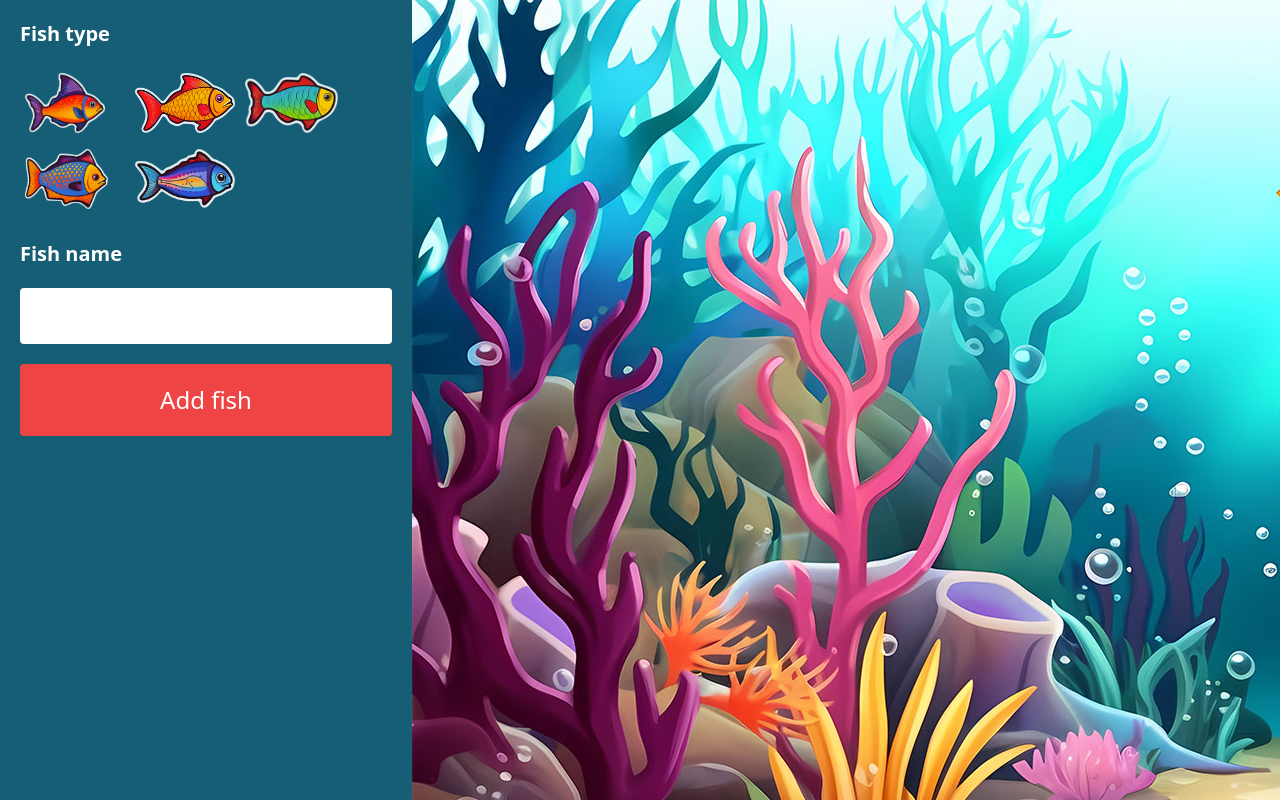
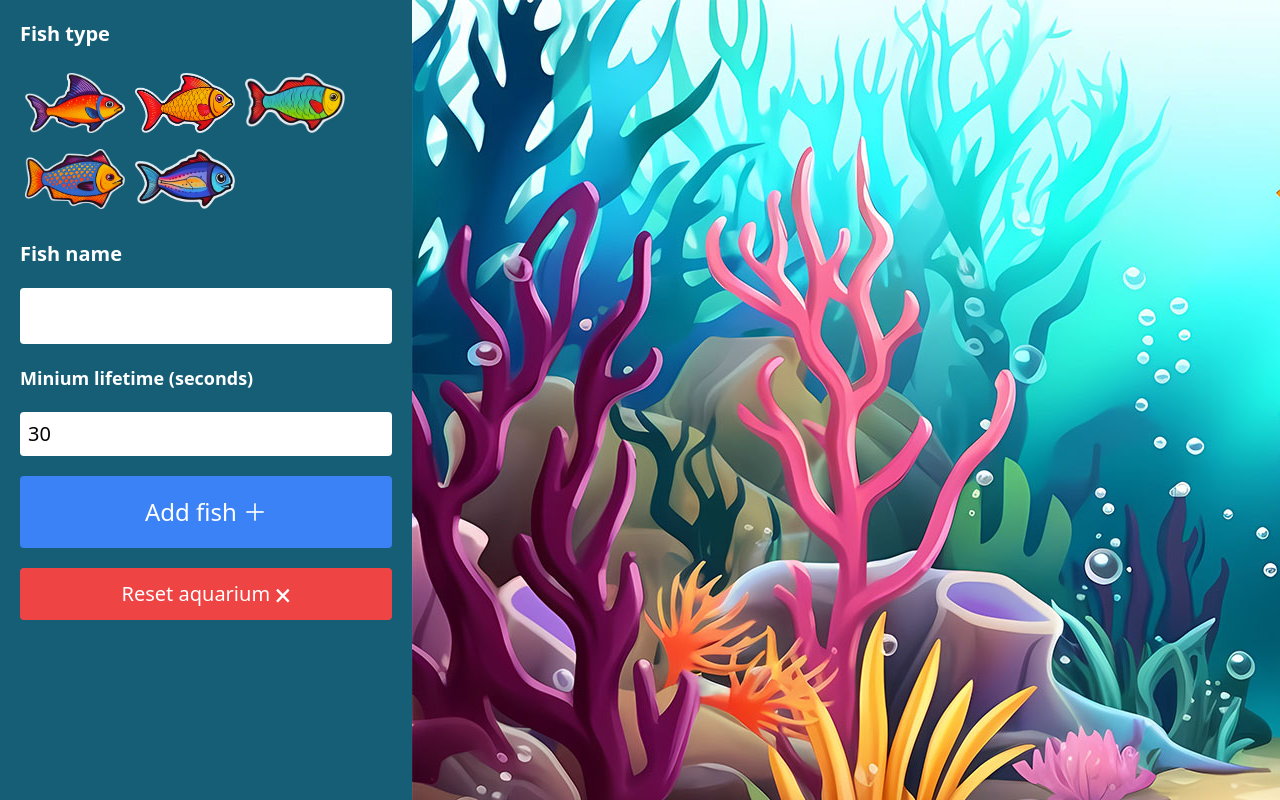
Before and after one commit to nguyenviettung7691/koi-kingdom, a Vue app: page / in a window 1280 px wide. Built offline with nearby package versions, Linux system fonts and the light colour scheme.

Commit message:
Update aquarium

```diff
--- a/src/App.vue
+++ b/src/App.vue
@@ -1,30 +1,61 @@
 <script setup>
 import Aquarium from './Aquarium.vue';
 import FishForm from './FishForm.vue';
-import {ref} from 'vue';
+import { ref, watch, onMounted } from 'vue';
 
 const idSeed = ref(0);
 const fishes = ref([]);
 
-function addFishHandler(type, name){
-    let id = idSeed.value,
+onMounted(() => {
+    if(localStorage) {
+        const fishes_ls = JSON.parse(localStorage.getItem("fishes") || '[]');
+        if(fishes_ls) fishes.value = fishes_ls;
+
+        const idSeed_ls = localStorage.getItem("idSeed");
+        if(idSeed_ls) idSeed.value = idSeed_ls;
+    }
+})
+
+watch(fishes, (newFishes) => {
+    if(localStorage) {
+        localStorage.setItem("fishes", JSON.stringify(newFishes));
+    }
+}, { deep: true })
+watch(idSeed, (newIdSeed) => {
+    if(localStorage) {
+        localStorage.setItem("idSeed", newIdSeed);
+    }
+})
+
+function addFishHandler(type, name, miniumLifetime){
+    let id = Number(idSeed.value),
         alive = true,
-        lifetime = (Math.random() + 30) * 1000;
+        lifetime = (Math.random() * 10 ) + (miniumLifetime * 1000),
+        birthtime = Date.now();
 
-    fishes.value.push({ type, name, id, alive, lifetime });
+    fishes.value.push({ type, name, id, alive, lifetime, birthtime });
     idSeed.value++;
 }
 
+function feedFishHandler(id){
+    fishes.value.find((f) => f.id == id).birthtime = Date.now();
+}
 function deadFishHandler(id){
     fishes.value.find((f) => f.id == id).alive = false;
 }
+
 function clearFishHandler(id){
     fishes.value.splice(fishes.value.indexOf(fishes.value.find((f) => f.id == id)), 1);
+}
+
+function resetAquariumHandler(){
+    fishes.value = [];
+    idSeed.value = 0;
 }
 </script>
 <template>
 <div class="flex h-full">
-    <FishForm @add-fish="addFishHandler"></FishForm>
-    <Aquarium :fishes="fishes" @dead-fish="deadFishHandler" @clear-fish="clearFishHandler"></Aquarium>
+    <FishForm @add-fish="addFishHandler" @reset-aquarium="resetAquariumHandler"></FishForm>
+    <Aquarium :fishes="fishes" @feed-fish="feedFishHandler" @dead-fish="deadFishHandler" @clear-fish="clearFishHandler"></Aquarium>
 </div>
 </template>
--- a/src/Aquarium.vue
+++ b/src/Aquarium.vue
@@ -13,10 +13,14 @@ const aquariumWidth = computed(() => { return aquarium.value.clientWidth; });
 
 const emit = defineEmits(['deadFish', 'clearFish']);
 
+
+function feedHandler(id) {
+    emit('feedFish', id);
+}
 function deadHandler(id) {
     emit('deadFish', id);
 }
-function clearHandler(id){
+function clearHandler(id) {
     emit('clearFish', id);
 }
 </script>
@@ -24,7 +28,8 @@ function clearHandler(id){
 <template>
     <div class="aquarium" ref="aquarium">
         <Fish v-for="fish in fishes" :key="fish.id" :type="fish.type" :name="fish.name" :id="fish.id" :alive="fish.alive"
-            :lifetime="fish.lifetime" :aquarium-height="aquariumHeight" :aquarium-width="aquariumWidth" @dead="deadHandler" @clear="clearHandler"></Fish>
+            :lifetime="fish.lifetime" :birthtime="fish.birthtime" :aquarium-height="aquariumHeight"
+            :aquarium-width="aquariumWidth" @feed="feedHandler" @dead="deadHandler" @clear="clearHandler"></Fish>
     </div>
 </template>
 
--- a/src/Fish.vue
+++ b/src/Fish.vue
@@ -1,64 +1,93 @@
 <script setup>
-import { computed, onMounted, ref } from 'vue'
+import { computed, onMounted, onBeforeUnmount, ref } from 'vue'
 
 const props = defineProps({
     type: String,
     name: String,
     id: Number,
     alive: Boolean,
-    lifetime: Number,
+    lifetime: Number,//miliseconds
+    birthtime: Number,//miliseconds
     aquariumHeight: Number,
     aquariumWidth: Number
 });
 
-const emit = defineEmits(['dead', 'clear']);
+const emit = defineEmits(['feed', 'dead', 'clear']);
 
 const lifetimeCountdown = ref(0);
 const lifetimeTimeout = ref({});
 const lifetimeInterval = ref({});
 const swimTimeout = ref({});
 const swimSpeed = ref('');
-const swimDirection = ref('');
+const swimDirection = ref([]);
 
+const lifetimeWarning = computed(() => {
+    return (props.lifetime * 30) / 100;
+})
 const fishStyle = computed(() => {
     return {
-        backgroundImage: props.lifetime ? (props.alive ? `url('/${props.type}.png')` : `url('/dead.png')`) : `url('/${props.type}.png')`,
         transitionDuration: swimSpeed.value,
-        transform: swimDirection.value ? `translate(${swimDirection.value})` : ''
+        transform: swimDirection.value[0] ? `translate(${swimDirection.value[0]}px, ${swimDirection.value[1]}px)` : ''
+    }
+})
+const fishImageSource = computed(() => {
+    return props.lifetime ? (props.alive ? `/${props.type}.png` : `/dead.png`) : `/${props.type}.png`;
+})
+const fishImageStyle = computed(() => {
+    return {
+        transform: swimDirection.value[0] < 0 ? `scaleX(-1)` : ''
     }
 })
 const fishLifetimeBarStyle = computed(() => {
     return {
-        backgroundColor: lifetimeCountdown.value > 3000 ? 'lime' : 'red',
+        backgroundColor: lifetimeCountdown.value > lifetimeWarning.value ? 'lime' : 'red',
         width: (lifetimeCountdown.value * 100) / props.lifetime + '%',
         height: '100%'
     }
 })
 const showFeedMe = computed(() => {
-    return lifetimeCountdown.value < 3000 && props.alive && props.lifetime
+    return lifetimeCountdown.value < lifetimeWarning.value && props.alive && props.lifetime;
 })
 
 const xSwimDistance = computed(() => { return (props.aquariumWidth / 2) - 100; });
 const ySwimDistance = computed(() => { return (props.aquariumHeight / 2) - 100; });
 
 onMounted(() => {
+    if(props.alive){
         if(props.lifetime){
-    lifetimeCountdown.value = props.lifetime;
+            let remainLifetime = props.birthtime ? (props.birthtime + props.lifetime) - Date.now() : props.lifetime;
 
-    begineLifetimeCountdown();
+            if(remainLifetime > 0) {
+                lifetimeCountdown.value = remainLifetime;
+
+                begineLifetimeCountdown(remainLifetime);
 
                 lifetimeInterval.value = setInterval(() => {
-        lifetimeCountdown.value -= 100;
-    }, 100);
+                    lifetimeCountdown.value -= 500;
+                }, 500);
 
                 setTimeout(() => {
                     beginSwim();
                 }, 500);
+            } else {
+                emit('dead', props.id);
+                beginSwim(true);
             }
+        }
+    } else {
+        beginSwim(true);
+    }
+})
+
+onBeforeUnmount(() => {
+    clearTimeout(lifetimeTimeout.value);
+    clearTimeout(swimTimeout.value);
+    clearInterval(lifetimeInterval.value);
 })
 
 function tapFish(){
     if(props.alive){
+        emit('feed', props.id);
         lifetimeCountdown.value = props.lifetime;
 
         clearTimeout(lifetimeTimeout.value);
@@ -68,12 +97,12 @@ function tapFish(){
     }
 }
 
-function begineLifetimeCountdown(){
+function begineLifetimeCountdown(remainLifetime){
     lifetimeTimeout.value = setTimeout(() => {
         emit('dead', props.id);
         clearInterval(lifetimeInterval.value);
         beginSwim(true);
-    }, props.lifetime);
+    }, remainLifetime ? remainLifetime : props.lifetime);
 }
 
 function beginSwim(up){
@@ -81,7 +110,7 @@ function beginSwim(up){
         xCoor = getRandomNumber(-xSwimDistance.value, xSwimDistance.value),
         yCoor = up ? (-ySwimDistance.value - 100) : getRandomNumber(-ySwimDistance.value, ySwimDistance.value);
     swimSpeed.value = `${duration}ms`;
-    swimDirection.value = `${xCoor}px, ${yCoor}px`;
+    swimDirection.value = [xCoor, yCoor];
 
     clearTimeout(swimTimeout.value);
     if(!up){
@@ -99,6 +128,7 @@ function getRandomNumber(min, max){
 
 <template>
     <div class="fish" :style="fishStyle" @click="tapFish">
+        <img class="fish-img" :src="fishImageSource" :style="fishImageStyle">
         <div v-if="name" class="fish-name rounded text-lg p-2">{{ name }}</div>
         <div v-if="lifetime" class="fish-lifetime rounded">
             <div class="bar" :style="fishLifetimeBarStyle"></div>
@@ -109,17 +139,19 @@ function getRandomNumber(min, max){
 
 <style scoped>
 .fish{
-    width: 100px;
-    height: 60px;
-    background-size: contain;
-    background-repeat: no-repeat;
     position: relative;
     cursor: pointer;
     transition-property: transform;
     transition-duration: 10000ms;
 }
+.fish-img {
+    width: 100px;
+    height: 60px;
+    transition-property: all;
+    transition-duration: 1000ms;
+}
 .fish-name {
-    background-color: rgba(255,255,255,0.5);
+    background-color: rgba(255,255,255,0.7);
     position: absolute;
     bottom: -40px;
     width: 100%;
--- a/src/FishForm.vue
+++ b/src/FishForm.vue
@@ -6,12 +6,13 @@ const fishTypes = ['golden-purple-fish', 'goldfish', 'guppie', 'tropical-fish',
 
 const fishTypeModel = ref('');
 const fishNameModel = ref('');
+const miniumLifetimeModel = ref(30);
 
-const emit = defineEmits(['addFish']);
+const emit = defineEmits(['addFish', 'resetAquarium']);
 
 function addFish(){
     if(fishTypeModel.value && fishNameModel.value)
-    emit('addFish', fishTypeModel.value, fishNameModel.value);
+    emit('addFish', fishTypeModel.value, fishNameModel.value, Number(miniumLifetimeModel.value));
     fishTypeModel.value = '';
     fishNameModel.value = '';
 }
@@ -28,7 +29,10 @@ function addFish(){
         </div>
         <h3 class="text-white font-bold text-xl">Fish name</h3>
         <input type="text" class="rounded text-2xl p-3" v-model="fishNameModel">
-        <button type="button" class="text-2xl rounded bg-red-500 p-5 text-white" @click="addFish">Add fish</button>
+        <h4 class="text-white font-bold text-lg">Minium lifetime (seconds)</h4>
+        <input type="number" class="rounded text-xl p-2" v-model="miniumLifetimeModel">
+        <button type="button" class="text-2xl rounded bg-blue-500 p-5 text-white" @click="addFish">Add fish ＋</button>
+        <button type="button" class="text-xl rounded bg-red-500 p-3 text-white" @click="$emit('resetAquarium')">Reset aquarium 🗙</button>
     </div>
 </template>
 <style scoped>
```
Also changed, not shown: 1 other file (tests, documents, lock files or other folders). Lines whose indentation alone changed are shown as unchanged.
